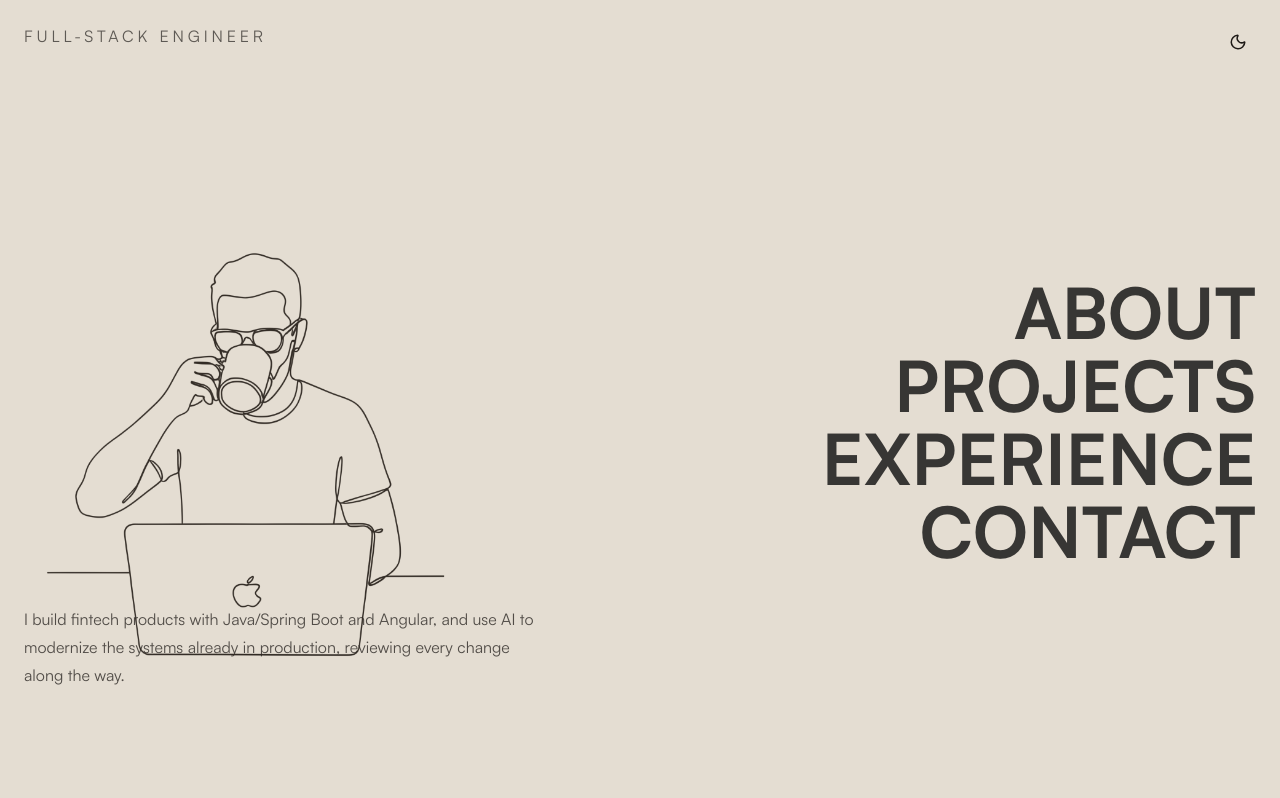
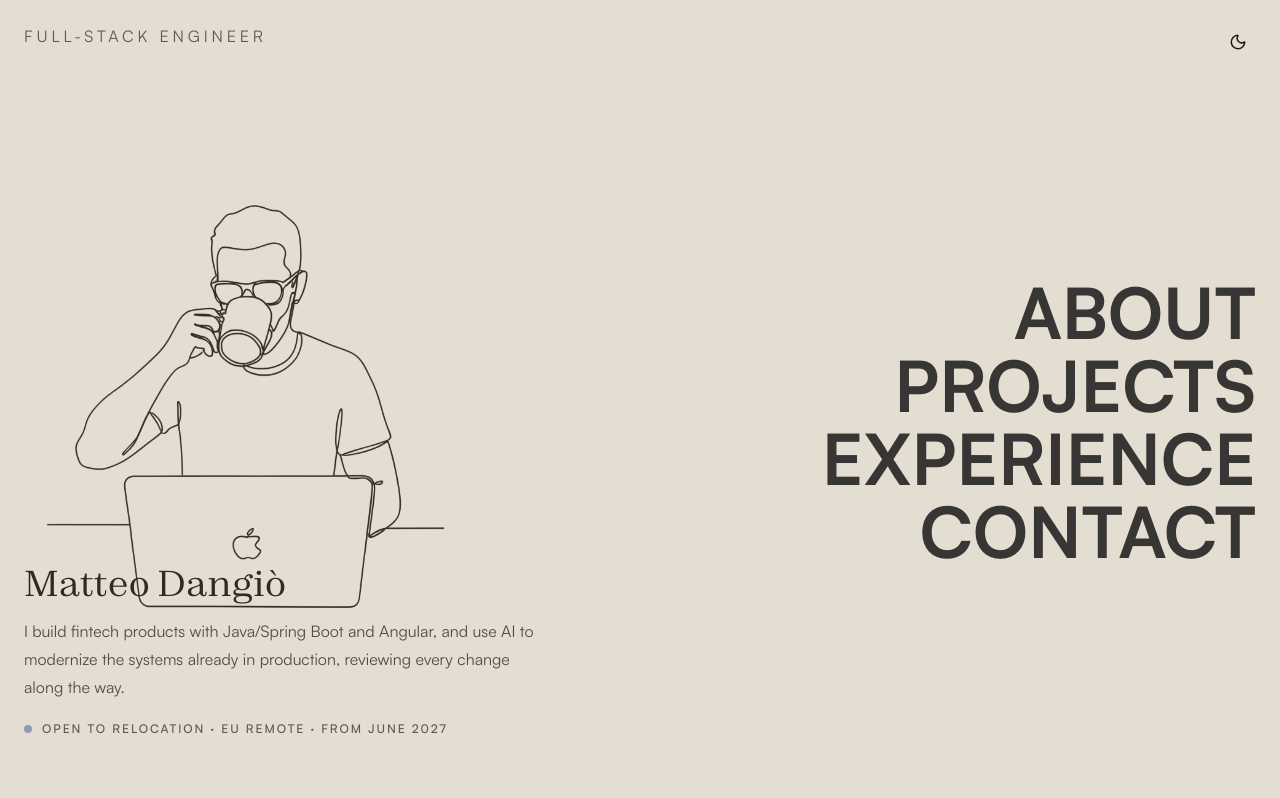
Before and after one commit to matteodangio/portfolio_app, a Next.js app: page / in a window 1280 px wide. Shown: the top 798 px of the page. Built offline with nearby package versions, Linux system fonts and the light colour scheme.

Commit message:
feat(ui): hero name and availability line, aligned gutters, project image on featured card

```diff
--- a/src/components/sections/featuredProjects.tsx
+++ b/src/components/sections/featuredProjects.tsx
@@ -1,5 +1,6 @@
 "use client";
 
+import Image from "next/image";
 import Link from "next/link";
 import { ArrowUpRight } from "lucide-react";
 import { IProjectShowcaseItem } from "@/types";
@@ -147,12 +148,23 @@ export default function FeaturedProjects() {
 
         <div className="grid grid-cols-1 gap-8 xl:grid-cols-[minmax(0,1fr)_minmax(0,0.85fr)] xl:gap-16">
           <div
-            className="min-h-[260px] rounded-2xl md:min-h-[400px]"
+            className="relative min-h-[260px] overflow-hidden rounded-2xl border md:min-h-[400px]"
             style={{
+              borderColor: "var(--border)",
               background:
                 "linear-gradient(135deg, color-mix(in srgb, var(--accent) 18%, var(--surface)) 0%, var(--surface-2) 100%)",
             }}
-          />
+          >
+            {mainProject.heroImage && (
+              <Image
+                src={mainProject.heroImage.src}
+                alt={mainProject.heroImage.alt}
+                fill
+                sizes="(min-width: 1280px) 640px, 100vw"
+                className="object-cover object-top"
+              />
+            )}
+          </div>
 
           <div className="min-w-0 flex flex-col justify-between">
             <div>
--- a/src/components/sections/hero.tsx
+++ b/src/components/sections/hero.tsx
@@ -30,7 +30,7 @@ export default function Hero() {
       initial="hidden"
       animate="show"
     >
-      <div className="flex flex-row items-center justify-between pt-6 [@media(max-height:480px)]:pt-3">
+      <div className="mx-auto flex max-w-7xl flex-row items-center justify-between pt-6 [@media(max-height:480px)]:pt-3">
         <h1
           className="md:mb-3 text-base font-normal uppercase tracking-[0.24em]"
           style={{ color: "var(--text-faint)" }}
@@ -57,10 +57,30 @@ export default function Hero() {
           </div>
 
           <p
-            className="max-w-xl text-base leading-8 md:text-lg [@media(max-height:820px)]:max-w-lg [@media(max-height:820px)]:text-base [@media(max-height:820px)]:leading-7 [@media(max-height:480px)]:max-w-md [@media(max-height:480px)]:text-sm [@media(max-height:480px)]:leading-6"
+            className="font-display mt-2 text-3xl leading-none md:text-4xl [@media(max-height:480px)]:hidden"
+            style={{ color: "var(--hero-display)" }}
+            aria-hidden="true"
+          >
+            Matteo Dangiò
+          </p>
+
+          <p
+            className="mt-4 max-w-xl text-base leading-8 md:text-lg [@media(max-height:820px)]:max-w-lg [@media(max-height:820px)]:text-base [@media(max-height:820px)]:leading-7 [@media(max-height:480px)]:max-w-md [@media(max-height:480px)]:text-sm [@media(max-height:480px)]:leading-6"
             style={{ color: "var(--text-muted)" }}
           >
             {heroLabels.description1}
+          </p>
+
+          <p
+            className="mt-5 inline-flex items-center gap-2.5 text-xs font-medium uppercase tracking-[0.16em] [@media(max-height:480px)]:hidden"
+            style={{ color: "var(--text-faint)" }}
+          >
+            <span
+              aria-hidden="true"
+              className="h-2 w-2 rounded-full"
+              style={{ background: "var(--accent)" }}
+            />
+            {heroLabels.sectionSubtitle2}
           </p>
         </div>
 
@@ -69,7 +89,7 @@ export default function Hero() {
           aria-label="Hero navigation"
           variants={navList}
         >
-          <div className="flex flex-col items-center gap-2 text-center md:items-end [@media(max-height:480px)]:gap-1">
+          <div className="flex flex-col items-start gap-2 text-left md:items-end md:text-right [@media(max-height:480px)]:gap-1">
             <motion.ul
               className="flex flex-col gap-2 md:items-end [@media(max-height:480px)]:gap-1"
               variants={navList}
--- a/src/data/hero.ts
+++ b/src/data/hero.ts
@@ -2,6 +2,7 @@ import { ISectionLabel } from "@/types";
 
 export const heroLabels: ISectionLabel = {
   sectionSubtitle: "Full-Stack Engineer",
+  sectionSubtitle2: "Open to relocation · EU remote · From June 2027",
   title: "Matteo Dangiò — Full-Stack Engineer",
   description1: `I build fintech products with Java/Spring Boot and Angular, and use AI to modernize the systems already in production, reviewing every change along the way.`,
 };
--- a/src/types/index.ts
+++ b/src/types/index.ts
@@ -4,6 +4,7 @@ import { ComponentType, SVGProps } from "react";
 export interface ISectionLabel {
   sectionTitle?: string;
   sectionSubtitle?: string;
+  sectionSubtitle2?: string;
   title?: string;
   description1?: string;
   description2?: string;
```
